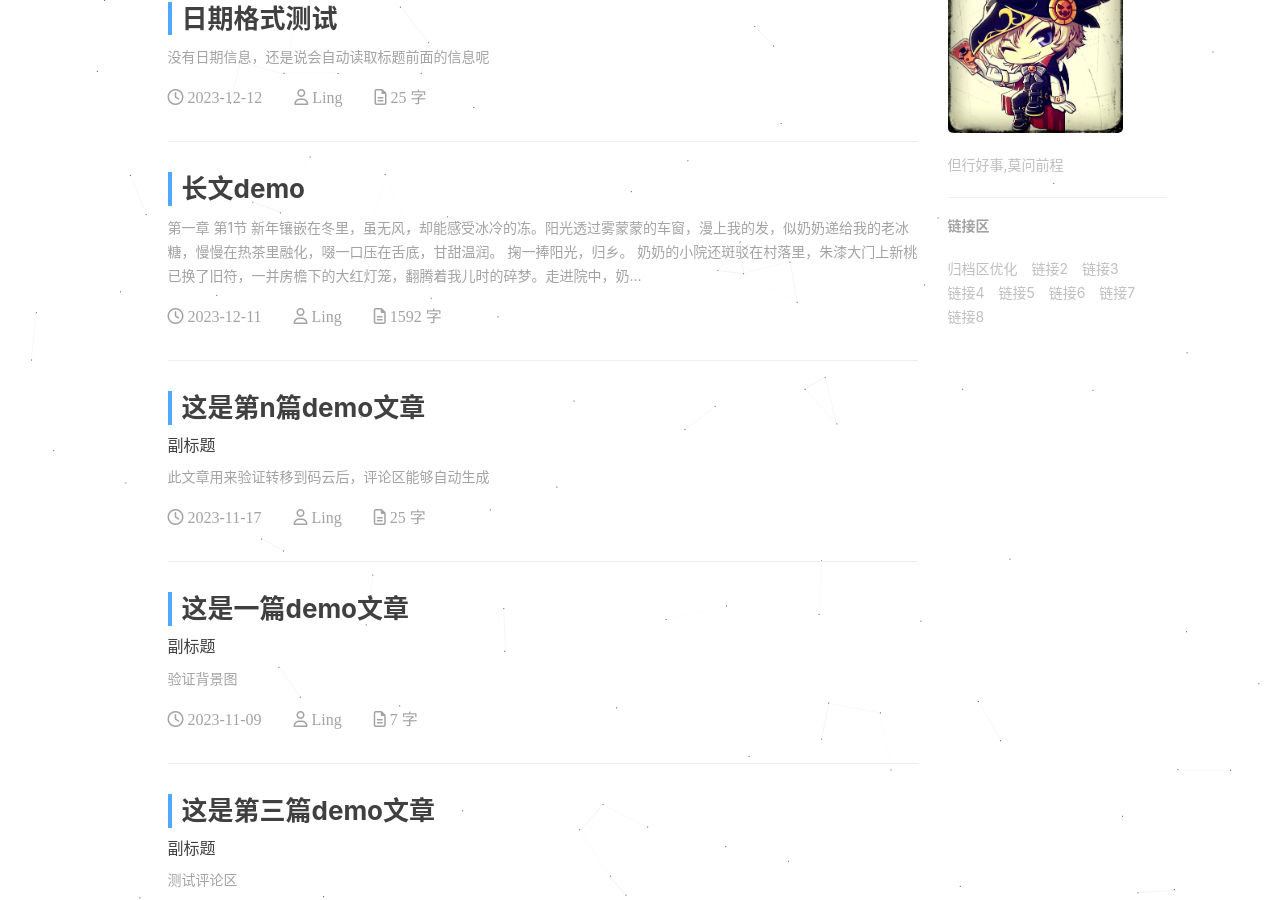
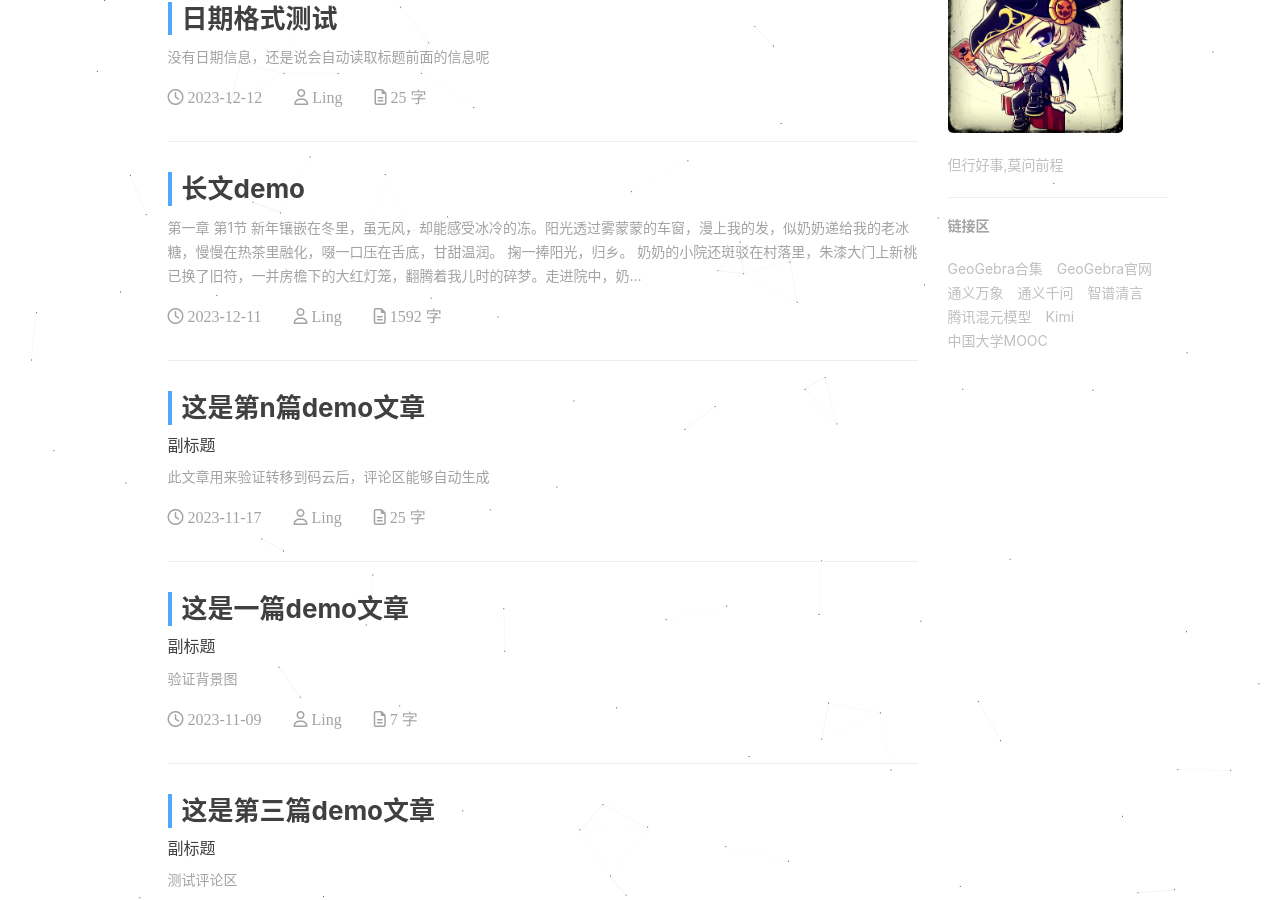
Before and after one commit to zhoujiegl/zhoujiegl.github.io, a Jekyll site: the page built from index.html, in a window 1280 px wide and 900 px high, scrolled down 637 px. Built offline with Jekyll 4.4.1, drawn with Linux system fonts in a browser that asks for light colours; nearby versions of some CDN libraries; the list of posts is cut into pages by our own code; comment, search, counter and statistics services are not loaded; a style sheet for code colours, icons or effects is not loaded.

Commit message:
Update _config.yml

```diff
--- a/_config.yml
+++ b/_config.yml
@@ -81,12 +81,14 @@ page-mathjax: false
 # Friends
 friends:
   [
-    { title: "归档区优化", href: "http://mida.re/" },
-    { title: "链接2", href: "https://ebnbin.dev/" },
-    { title: "链接3", href: "http://kunq.me" },
-    { title: "链接4", href: "https://sherrywoo.me/" },
-    { title: "链接5", href: "http://blog.smdcn.net" },
-    { title: "链接6", href: "http://tiye.me/" },
-    { title: "链接7", href: "http://dhong.co" },
-    { title: "链接8", href: "http://ingf.github.io/" },
+    { title: "GeoGebra合集", href: "https://www.bilibili.com/video/BV1ez421Q7i4/" },
+    { title: "GeoGebra官网", href: "https://www.geogebra.org/" },
+    { title: "通义万象", href: "https://tongyi.aliyun.com/wanxiang/?spm=5176.28326591.0.0.40f76ee1fu3TTy" },
+    { title: "通义千问", href: "https://tongyi.aliyun.com/qianwen/?spm=5176.28326591.0.0.40f76ee1fu3TTy" },
+    { title: "智谱清言", href: "https://chatglm.cn/main/alltoolsdetail" },
+    { title: "腾讯混元模型", href: "https://yuanbao.tencent.com/bot/chat" },
+    { title: "Kimi", href: "https://kimi.moonshot.cn/" },
+    { title: "中国大学MOOC", href: "https://www.icourse163.org/" },
+
+
   ]
```
